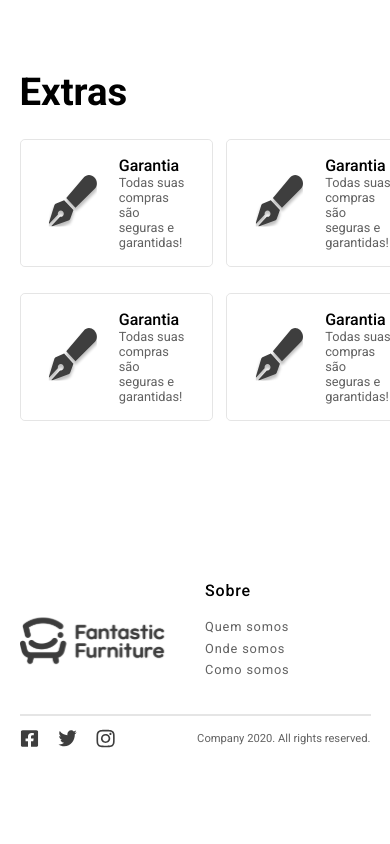
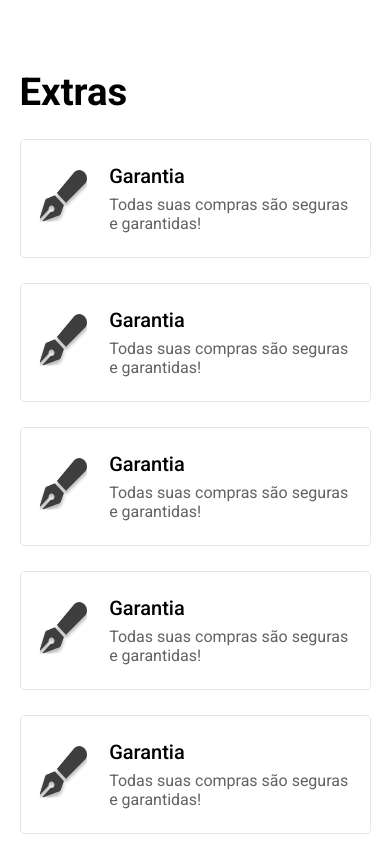
Before and after one commit to marcosmacedoo/fantastic-furniture, a React (Create React App) app: page / in a window 390 px wide. Shown: the part 3480-4324 px from the top of the page. Before the commit the page ends 4260 px from the top, so only its background shows below. Built offline with nearby package versions, Linux system fonts and the light colour scheme.

Commit message:
style: added responsiveness to Section Extras

```diff
--- a/src/components/Extras/styles.ts
+++ b/src/components/Extras/styles.ts
@@ -16,6 +16,14 @@ export const List = styled.ul`
   display: grid;
   grid-template-columns: repeat(3, 1fr);
   gap: 3.2rem 1.6rem;
+
+  @media (max-width: 1200px) {
+    grid-template-columns: repeat(2, minmax(35rem, 1fr));
+  }
+
+  @media (max-width: 768px) {
+    grid-template-columns: 1fr;
+  }
 `
 
 export const Card = styled.article`
@@ -40,9 +48,18 @@ export const Card = styled.article`
       color: #ebe6e6;
     }
   }
+
+  @media (max-width: 1200px) {
+    height: auto;
+  }
+
+  @media (max-width: 768px) {
+    padding: 0;
+  }
 `
 
 export const ContentCard = styled.div`
+  padding: 3rem 2rem;
   display: flex;
   align-items: center;
   gap: 2.4rem;
@@ -57,16 +74,25 @@ export const ContentCard = styled.div`
     display: flex;
     flex-direction: column;
     justify-content: space-between;
+    gap: 0.8rem;
   }
 `
 
 export const TitleCard = styled.h3`
   font-size: 2rem;
   font-weight: 500;
+
+  @media (max-width: 768px) {
+    font-size: 2.5rem;
+  }
 `
 
 export const DescriptionCard = styled.p`
   font-size: 1.6rem;
   font-weight: 400;
   color: var(--gray);
+
+  @media (max-width: 768px) {
+    font-size: 2rem;
+  }
 `
```
